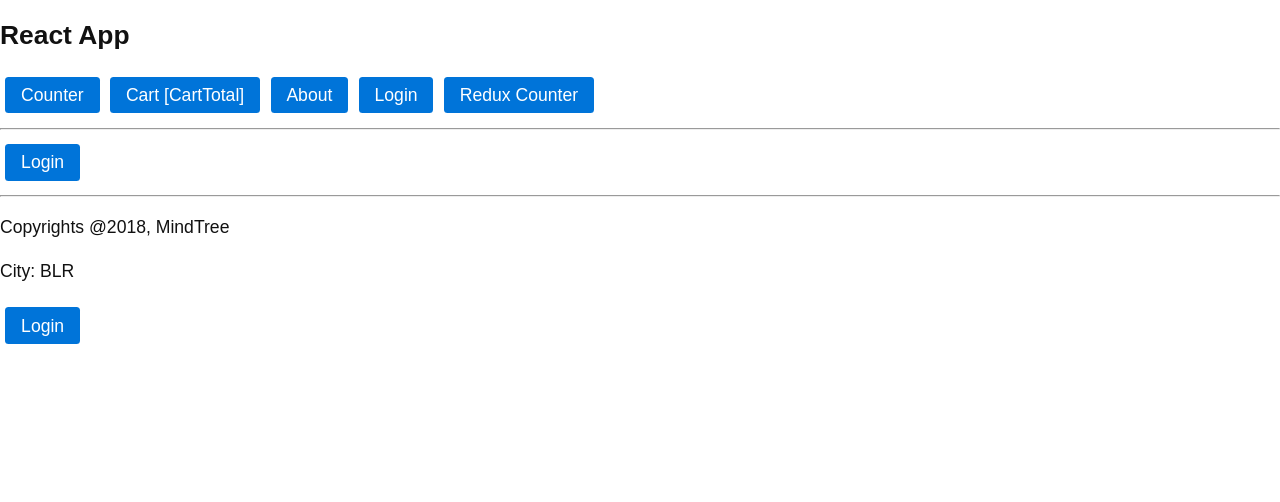
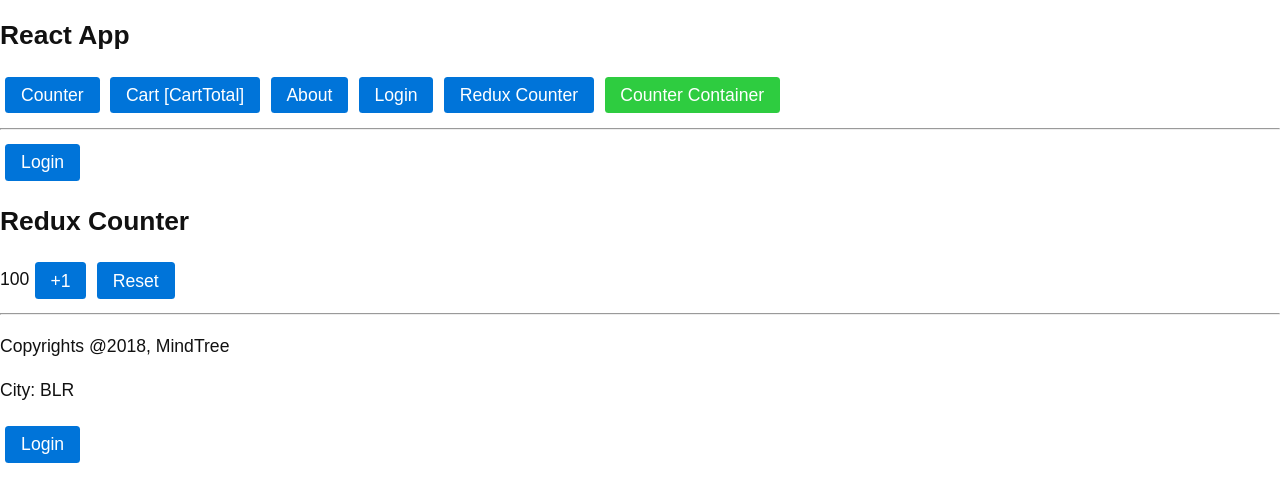
Before and after one commit to nodesense/mindtree-react-redux-mobx, a React app: page /counter in a window 1280 px wide. Shown: the top 502 px of the page. Built offline with nearby package versions, Linux system fonts and the light colour scheme.

Commit message:
container starter

```diff
--- a/src/app/App.js
+++ b/src/app/App.js
@@ -14,6 +14,10 @@ import Login from "./components/Login";
 import AuthRoute from "./components/AuthRoute";
 
 import ReduxCounter from "./components/ReduxCounter";
+
+import CounterContainer
+            from "./containers/CounterContainer";
+
 
 import {BrowserRouter as Router, // html 5 browser history
         Route,
@@ -55,6 +59,7 @@ export default class App extends React.Component {
                     <Route path="/about" exact component={About}  auth={this.state.auth} />
 
                     <Route path="/redux-counter" component={ReduxCounter} />
+                    <Route path="/counter" component={CounterContainer} />
                     <Route path="/login" exact component={Login} />
                 </Switch>
 
--- a/src/app/cart/components/CartSummary.js
+++ b/src/app/cart/components/CartSummary.js
@@ -72,9 +72,6 @@ export default class CartSummary extends Component {
         })
     }
 
-
-
-
     render() {
         console.log("CartSummary Render");
         return (
--- /dev/null
+++ b/src/app/components/FuncCounter.js
@@ -0,0 +1,33 @@
+// FuncCounter.js
+import React, {Component} from "react";
+import PropTypes from "prop-types";
+
+export default  function FuncCounter(props) {
+        console.log("FuncCounter render")
+
+        return (
+            <div>
+            <h2>Redux Counter</h2>
+            <span>{props.counter}</span>
+
+            <button onClick={props.increment}>
+                +1
+            </button>
+
+            <button onClick={props.reset}>
+                Reset
+            </button>
+
+            </div>
+        )
+    }
+
+
+
+FuncCounter.defaultProps = {
+
+}
+
+FuncCounter.propTypes = {
+
+}
--- a/src/app/components/Header.js
+++ b/src/app/components/Header.js
@@ -45,6 +45,13 @@ export default function Header(props) {
                         Redux Counter
                 </NavLink>
 
+
+                <NavLink className="button"
+                         activeClassName="success"
+                         to="/counter">
+                        Counter  Container
+                </NavLink>
+
                 <hr />
             </div>
         )
--- /dev/null
+++ b/src/app/containers/CounterContainer.js
@@ -0,0 +1,51 @@
+//CounterContainer.js
+
+// bridge between React and Redux
+import {connect} from 'react-redux';
+// react component
+import FuncCounter from '../components/FuncCounter';
+// redux actions
+import * as actions from '../state/actions';
+
+// container shall call mapStateToProps function
+// state? state = store.getState()
+// when? called when container component created (first)
+// when? called with subscribe, after every dispatch
+// return props needed for component
+export function mapStateToProps(state) {
+    console.log("Counter container mapStateToProps")
+    return {
+        //propName: value from state
+        counter: state.counter
+    }
+}
+
+// called by container
+// when? when container component inst created
+// dispatch = store.dispatch
+export function mapDispatchToProps(dispatch) {
+    console.log("Counter container mapDispatchToProps")
+    return {
+        //propName: function() {}
+        increment: function() {
+            let action = actions.increment(1)
+            dispatch(action)
+        },
+        reset: function() {
+            dispatch(actions.reset())
+        }
+    }
+}
+
+// creating container
+
+const connectDecorator = connect(mapStateToProps,
+                                mapDispatchToProps);
+
+// Containers are pure component
+// this container, shall FuncCounter when?
+// only if counter is differnt
+// store is passed as context variable
+const CounterContainer= connectDecorator(FuncCounter)
+
+export default CounterContainer;
--- a/src/main.js
+++ b/src/main.js
@@ -13,6 +13,7 @@ import config from 'config';
 import siteinfo from "siteInfo";
 
 import store from "./app/store";
+import {Provider} from 'react-redux';
 
 //resolved at build time
 console.log("VERSION ", VERSION);
@@ -25,5 +26,9 @@ console.log("site ", siteinfo)
 
 // host virtual into real dom
 // Data Flow Virtual DOM to REAL DOM (one direction)
-render(<App /> , //v.dom
+// Provider expose store as react context
+render(<Provider store={store}>
+        <App />
+        </Provider>
+         ,
         document.getElementById('root')) // real dom
```
Also changed, not shown: src/app/components/Func.js (added, +82 -0 lines).
